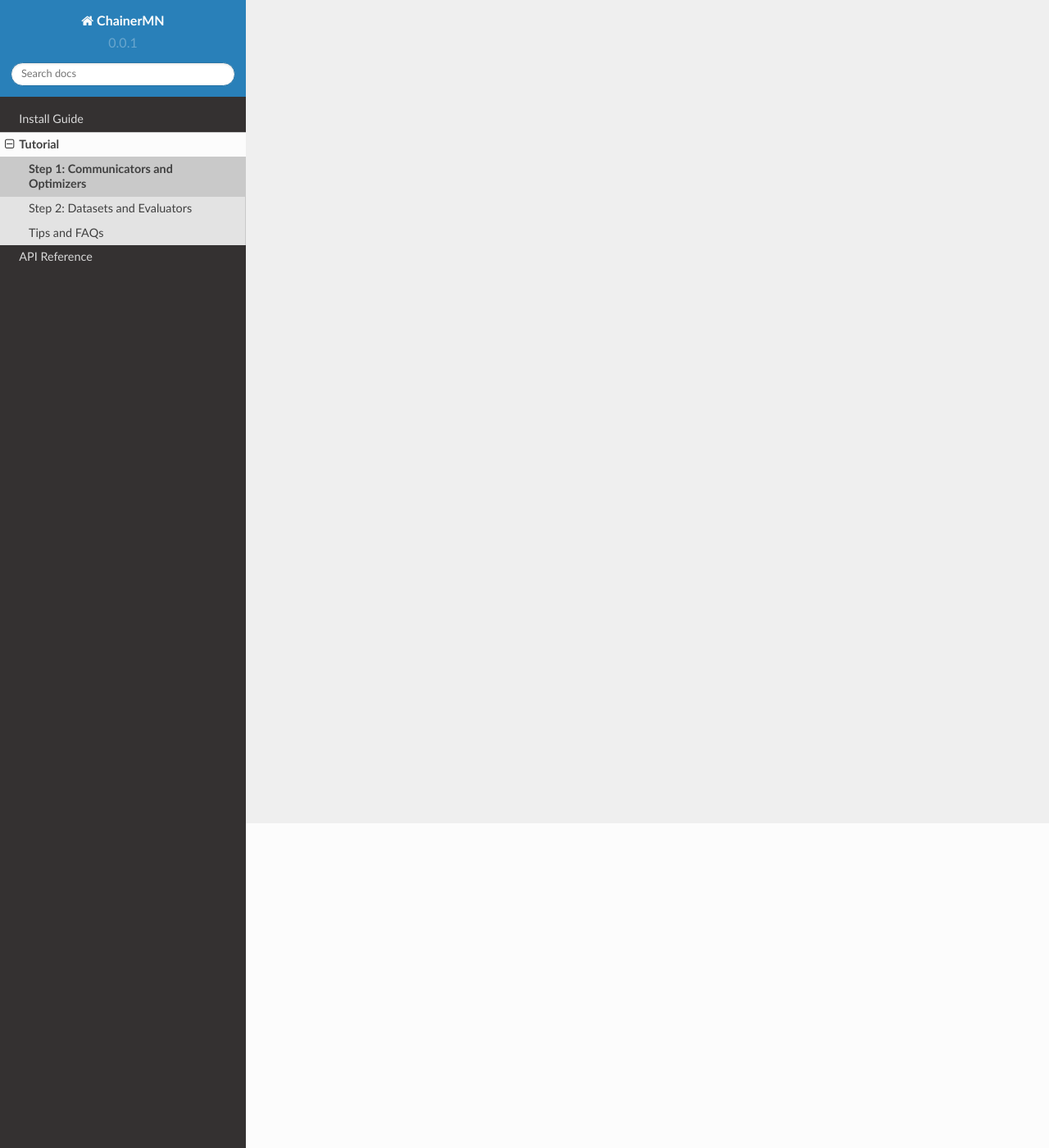
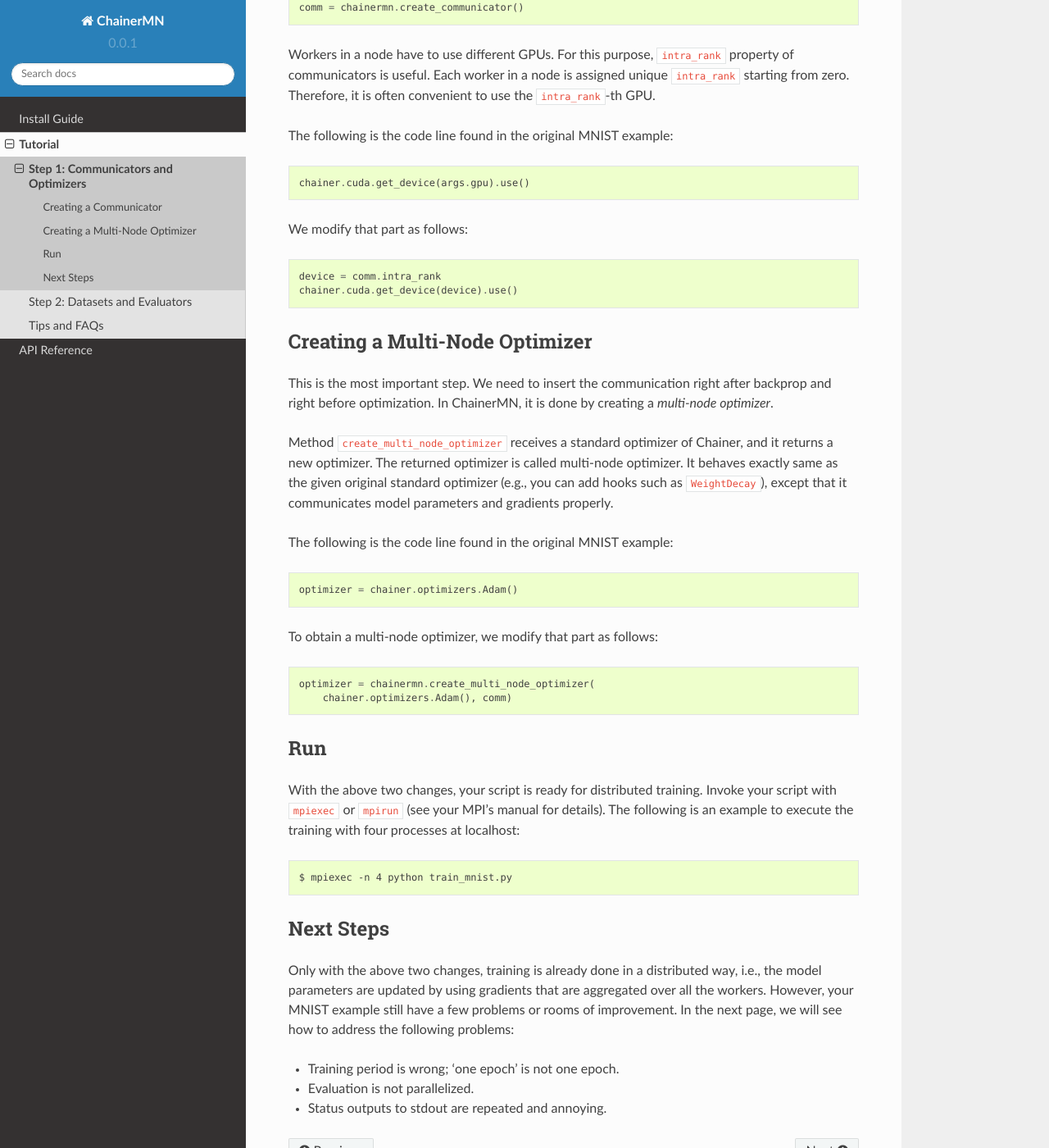
Before and after one commit to chainer/chainermn, a Sphinx documentation site: the page built from docs/source/tutorial/step1_communicators_optimizers.rst, in a window 1280 px wide and 1400 px high, scrolled down 396 px. Shown: the whole window at 82% size. Built offline with Sphinx 7.4.7 and the Read the Docs theme 2.0.0, drawn with Linux system fonts in a browser that asks for light colours; some of the changed text lies outside the part shown.

Commit message:
Add rough draft of tutorial step 1

```diff
--- a/docs/source/tutorial/step1_communicators_optimizers.rst
+++ b/docs/source/tutorial/step1_communicators_optimizers.rst
@@ -1,2 +1,85 @@
 Step 1: Communicators and Optimizers
 ====================================
+
+In the following, we explain how to modify your code using Chainer
+to enable distributed training with ChainerMN.
+We take `the MNIST example of Chainer <https://github.com/pfnet/chainer/blob/master/examples/mnist/train_mnist.py>`_
+as an instance and modify it in a step-by-step manner
+to see the standard process adopting ChainerMN.
+
+
+Creating a Communicator
+~~~~~~~~~~~~~~~~~~~~~~~
+
+We first need to create a *communicator*.
+A communicator is in charge of communication between workers.
+A communicator can be created as follows::
+
+  comm = chainermn.create_communicator()
+
+
+Workers in a node have to use different GPUs.
+For this purpose, ``intra_rank`` property of communicators is useful.
+Each worker in a node is assigned unique ``intra_rank`` starting from zero.
+Therefore, it is often convenient to use the ``intra_rank``-th GPU.
+
+The following is the code line found in the original MNIST example::
+
+  chainer.cuda.get_device(args.gpu).use()
+
+We modify that part as follows::
+
+  device = comm.intra_rank
+  chainer.cuda.get_device(device).use()
+
+
+Creating a Multi-Node Optimizer
+~~~~~~~~~~~~~~~~~~~~~~~~~~~~~~~
+
+This is the most important step.
+We need to insert the communication right after backprop
+and right before optimization.
+In ChainerMN, it is done by creating a *multi-node optimizer*.
+
+Method ``create_multi_node_optimizer`` receives a standard optimizer of Chainer,
+and it returns a new optimizer. The returned optimizer is called multi-node optimizer.
+It behaves exactly same as the given original standard optimizer
+(e.g., you can add hooks such as ``WeightDecay``),
+except that it communicates model parameters and gradients properly.
+
+The following is the code line found in the original MNIST example::
+
+  optimizer = chainer.optimizers.Adam()
+
+
+To obtain a multi-node optimizer, we modify that part as follows::
+
+  optimizer = chainermn.create_multi_node_optimizer(
+      chainer.optimizers.Adam(), comm)
+
+
+Run
+~~~
+
+With the above two changes, your script is ready for distributed training.
+Invoke your script with ``mpiexec`` or ``mpirun`` (see your MPI's manual for details).
+The following is an example to execute the training with four processes at localhost::
+
+  $ mpiexec -n 4 python train_mnist.py
+
+
+Next Steps
+~~~~~~~~~~
+
+Only with the above two changes,
+training is already done in a distributed way,
+i.e.,
+the model parameters are updated
+by using gradients that are aggregated over all the workers.
+However,
+your MNIST example still have a few problems or rooms of improvement.
+In the next page, we will see how to address the following problems:
+
+* Training period is wrong; 'one epoch' is not one epoch.
+* Evaluation is not parallelized.
+* Status outputs to stdout are repeated and annoying.
```
